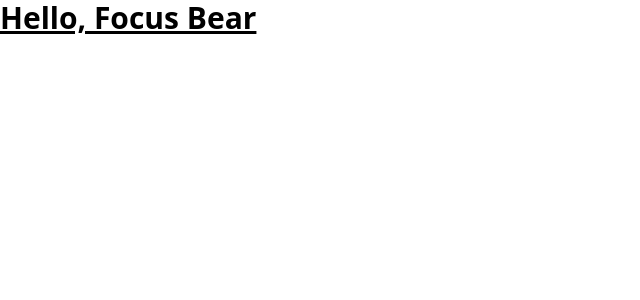
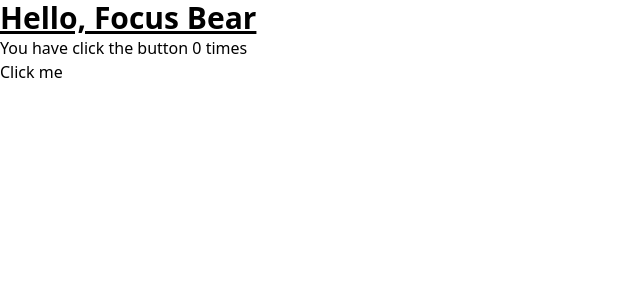
Before and after one commit to Zheng5005/Zheng5005-intern-repo, a React (Vite) app in the folder react-fundamentals/: page / in a window 1280 px wide. Shown: the top 300 px of the page, without its empty margins (0-640 px from the left). Built offline with nearby package versions, Linux system fonts and the light colour scheme.

Commit message:
Issue #30

```diff
--- a/react-fundamentals/src/App.jsx
+++ b/react-fundamentals/src/App.jsx
@@ -1,9 +1,11 @@
+import Counter from './components/Counter'
 import HelloWorld from './components/HelloWorld'
 
 function App() {
   return (
     <>
       <HelloWorld name={"Focus Bear"}/>
+      <Counter />
     </>
   )
 }
--- /dev/null
+++ b/react-fundamentals/src/components/Counter.jsx
@@ -0,0 +1,13 @@
+import { useState } from "react";
+
+export default function Counter() {
+  const [count, setCount] = useState(0)
+
+  return (
+    <div>
+      <p>You have click the button {count} times</p>
+
+      <button onClick={() => setCount((c) => c + 1)}>Click me</button>
+    </div>
+  )
+}
```
Also changed, not shown: 1 other file (tests, documents, lock files or other folders).
